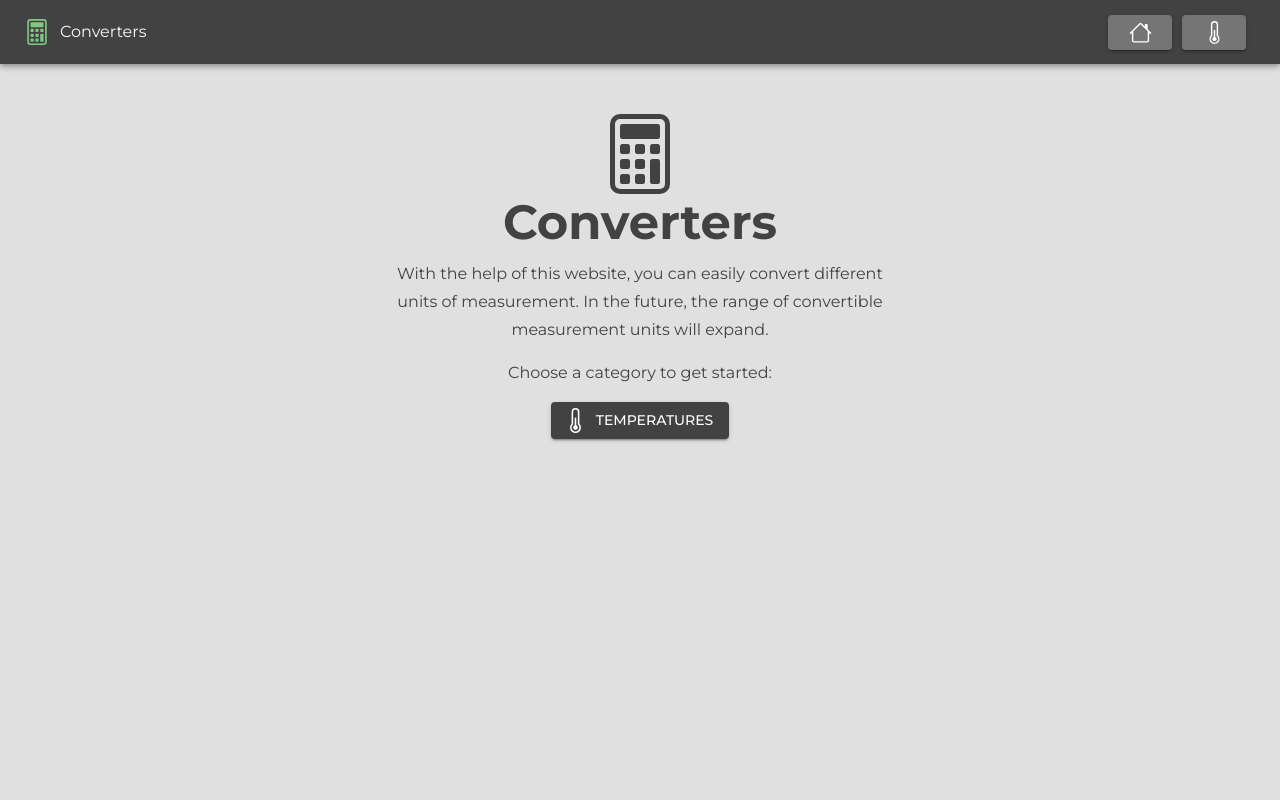
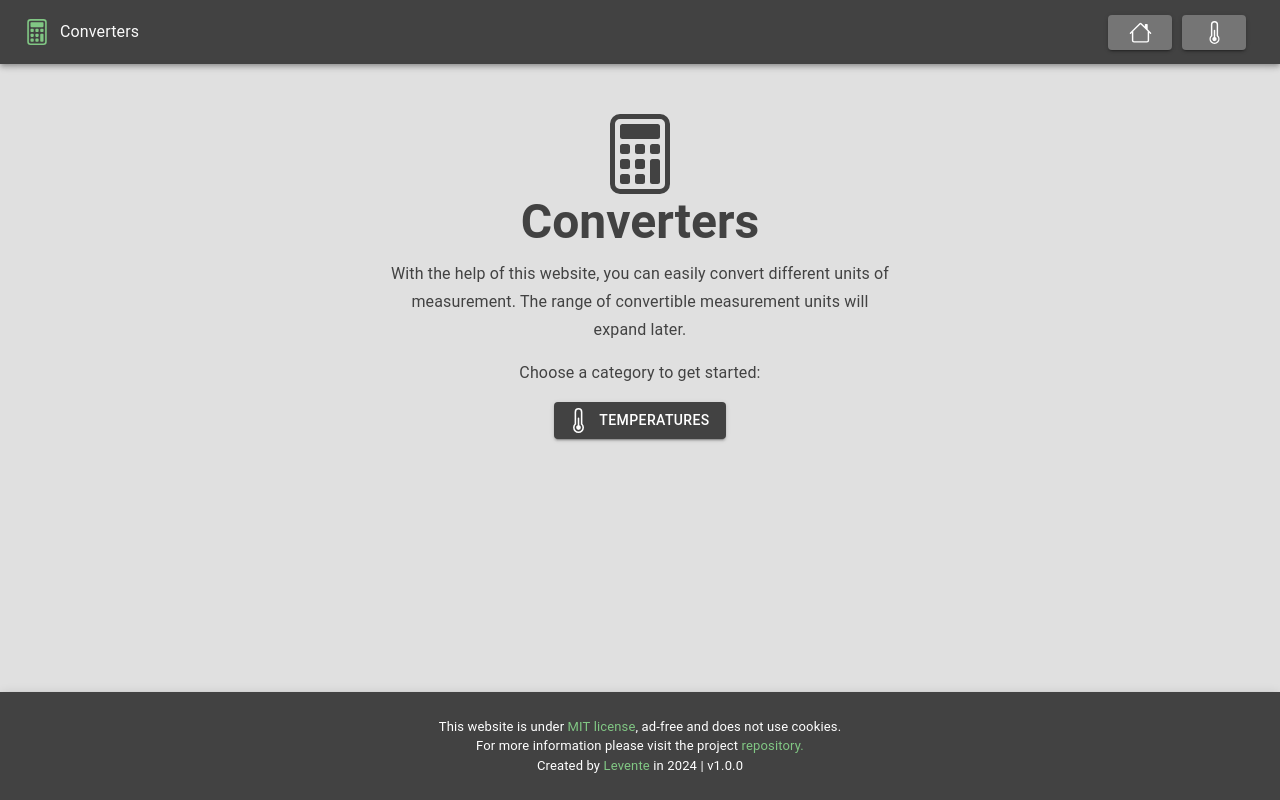
Before and after one commit to tothlevente/converters, a React (Vite) app: page / in a window 1280 px wide. Built offline with nearby package versions, Linux system fonts and the light colour scheme.

Commit message:
Developments

```diff
--- a/package.json
+++ b/package.json
@@ -1,7 +1,7 @@
 {
   "name": "converters",
   "private": true,
-  "version": "0.0.0",
+  "version": "1.0.0",
   "type": "module",
   "scripts": {
     "start": "vite",
--- a/src/Root.tsx
+++ b/src/Root.tsx
@@ -1,26 +1,9 @@
 import Header from "./components/Header";
+import Footer from "./components/Footer";
 
-import { createTheme, CssBaseline } from "@mui/material";
 import { ThemeProvider } from "@emotion/react";
-import { grey } from "@mui/material/colors";
-
-const theme = createTheme({
-  typography: {
-    fontFamily: ["Montserrat", "sans-serif"].join(","),
-  },
-  palette: {
-    mode: "light",
-    primary: {
-      main: grey[800],
-    },
-    secondary: {
-      main: grey[600],
-    },
-    background: {
-      default: grey[300],
-    },
-  },
-});
+import { CssBaseline } from "@mui/material";
+import { theme } from "./theme";
 
 export default function Root({ element }: any) {
   return (
@@ -28,6 +11,7 @@ export default function Root({ element }: any) {
       <CssBaseline />
       <Header />
       {element}
+      <Footer />
     </ThemeProvider>
   );
 }
--- /dev/null
+++ b/src/components/Footer.tsx
@@ -0,0 +1,59 @@
+import packageJson from "../../package.json";
+
+import { AppBar, Toolbar } from "@mui/material";
+import { global } from "../theme";
+
+export default function Footer() {
+  return (
+    <AppBar position="fixed" color="primary" sx={{ top: "auto", bottom: 0 }}>
+      <Toolbar>
+        <div
+          style={{
+            flex: 1,
+            flexGrow: 1,
+            margin: "25px",
+            fontSize: "small",
+            textAlign: "center",
+          }}
+        >
+          <p>
+            This website is under{" "}
+            <a
+              className="link"
+              target="_blank"
+              rel="noreferrer"
+              style={{ color: global.green, textDecoration: "none" }}
+              href="https://github.com/tothlevente/converters/blob/main/LICENSE"
+            >
+              MIT license
+            </a>
+            , ad-free and does not use cookies.
+          </p>
+          For more information please visit the project{" "}
+          <a
+            className="link"
+            target="_blank"
+            rel="noreferrer"
+            style={{ color: global.green, textDecoration: "none" }}
+            href="https://github.com/tothlevente/converters"
+          >
+            repository.
+          </a>
+          <p>
+            Created by{" "}
+            <a
+              className="link"
+              target="_blank"
+              rel="noreferrer"
+              style={{ color: global.green, textDecoration: "none" }}
+              href="https://github.com/tothlevente"
+            >
+              Levente
+            </a>{" "}
+            in 2024 | v{packageJson.version}
+          </p>
+        </div>
+      </Toolbar>
+    </AppBar>
+  );
+}
--- a/src/components/Header.tsx
+++ b/src/components/Header.tsx
@@ -1,6 +1,7 @@
 import { AppBar, Box, Button, Toolbar, Tooltip, Typography } from "@mui/material";
 import { Link, useNavigate } from "react-router-dom";
-import { green, grey } from "@mui/material/colors";
+import { grey } from "@mui/material/colors";
+import { global } from "../theme";
 
 import Logo, { HomeLogo, TemperaturesLogo } from "./Logo";
 
@@ -16,7 +17,7 @@ export default function Header() {
         <Toolbar style={{ display: "flex", justifyContent: "space-between" }}>
           <Link to={"/"} style={{ textDecoration: "none", color: grey[50] }}>
             <div style={{ display: "flex", textAlign: "center", alignItems: "center" }}>
-              <Logo width={26} height={26} color={green[300]} />
+              <Logo width={26} height={26} color={global.green} />
               <Typography sx={{ paddingLeft: "10px" }}>Converters</Typography>
             </div>
           </Link>
--- a/src/components/Home.tsx
+++ b/src/components/Home.tsx
@@ -23,8 +23,8 @@ export default function Home() {
         Converters
       </Typography>
       <Typography variant="subtitle1" sx={{ marginBottom: "15px", maxWidth: "500px" }}>
-        With the help of this website, you can easily convert different units of measurement. In
-        the future, the range of convertible measurement units will expand.
+        With the help of this website, you can easily convert different units of measurement. The
+        range of convertible measurement units will expand later.
       </Typography>
       <Typography variant="subtitle1" sx={{ marginBottom: "15px", maxWidth: "500px" }}>
         Choose a category to get started:
--- /dev/null
+++ b/src/theme.ts
@@ -0,0 +1,39 @@
+import { createTheme } from "@mui/material";
+import { green as materialGreen, grey } from "@mui/material/colors";
+
+namespace global {
+  export const green = materialGreen[300];
+}
+
+const theme = createTheme({
+  colorSchemes: {
+    light: {
+      palette: {
+        primary: {
+          main: grey[800],
+        },
+        secondary: {
+          main: grey[600],
+        },
+        background: {
+          default: grey[300],
+        },
+      },
+    },
+    dark: {
+      palette: {
+        primary: {
+          main: grey[800],
+        },
+        secondary: {
+          main: grey[600],
+        },
+        background: {
+          default: grey[300],
+        },
+      },
+    },
+  },
+});
+
+export { global, theme };
```
